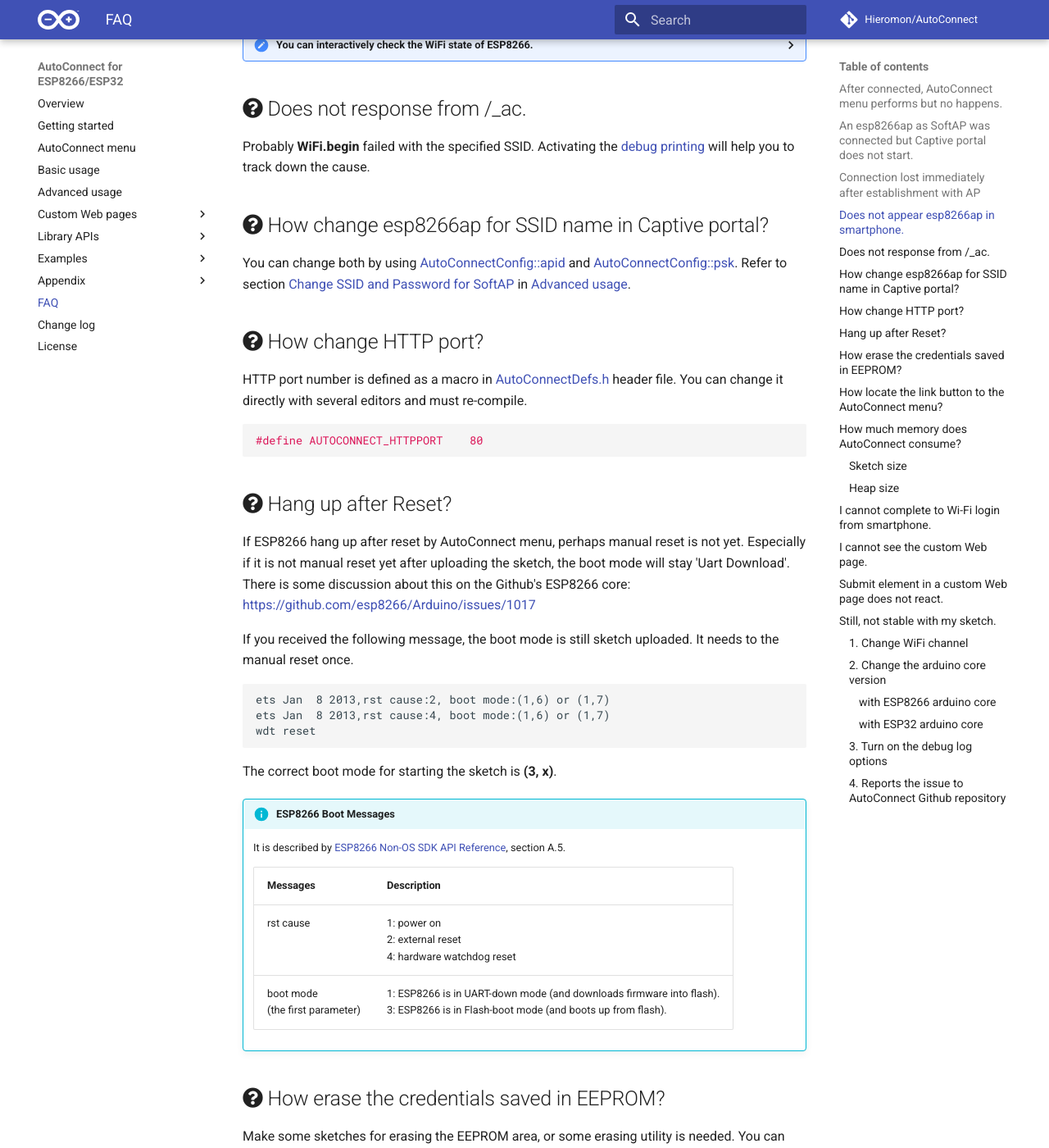
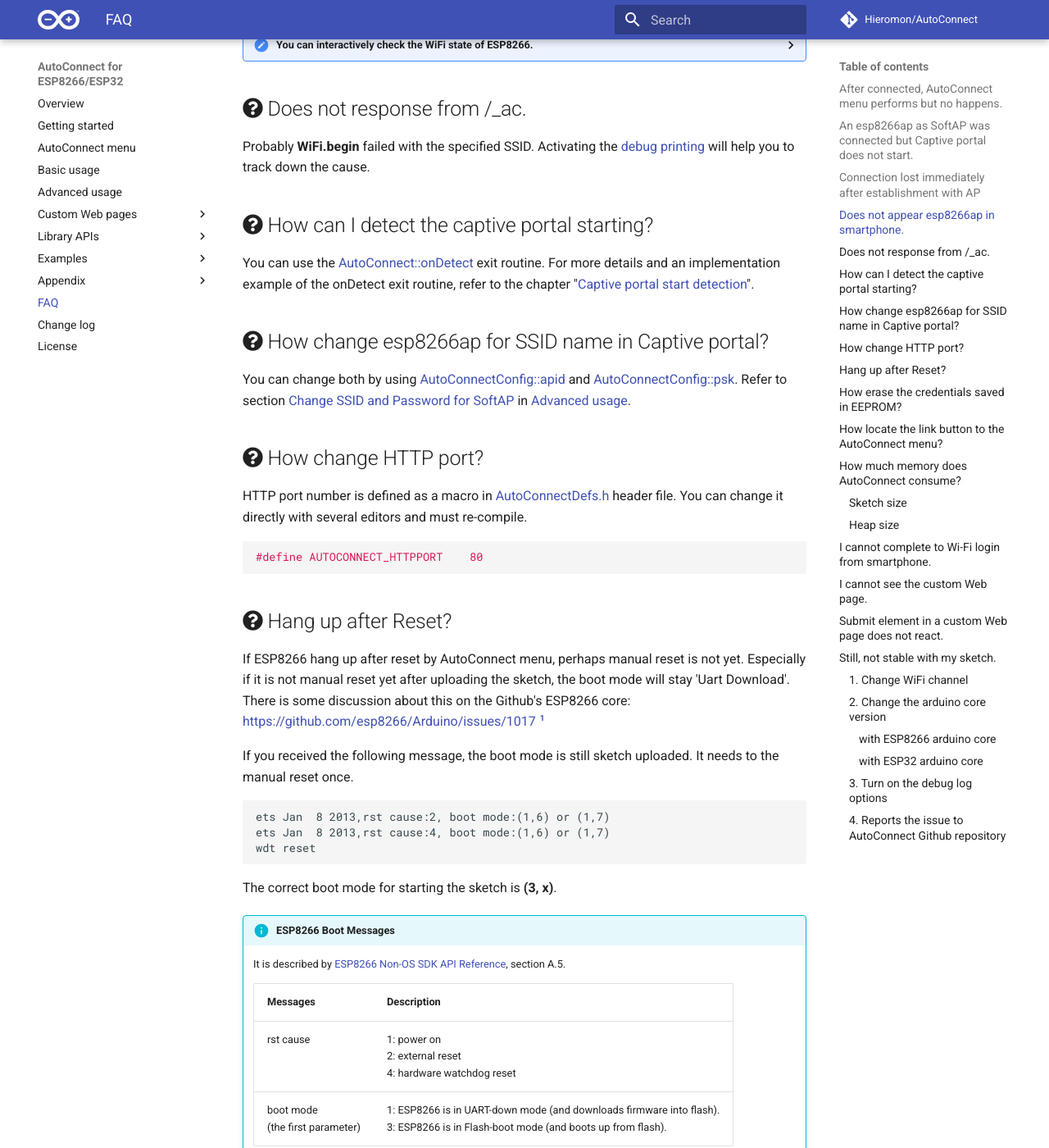
Before and after one commit to Hieromon/AutoConnect, an MkDocs documentation site: the page built from mkdocs/faq.md, in a window 1280 px wide and 1400 px high, scrolled down 2089 px. Shown: the whole window at 82% size. Built offline with MkDocs 1.6.1 and Material for MkDocs 9.7.7, drawn with Linux system fonts in a browser that asks for light colours; nearby versions of some CDN libraries; comment, search, counter and statistics services are not loaded; some of the changed text lies outside the part shown.

Commit message:
Add FAQ for the captive portal start detection.

```diff
--- a/mkdocs/faq.md
+++ b/mkdocs/faq.md
@@ -62,6 +62,10 @@
 
 Probably **WiFi.begin** failed with the specified SSID. Activating the [debug printing](advancedusage.md#debug-print) will help you to track down the cause.
 
+## <i class="fa fa-question-circle"></i> How can I detect the captive portal starting?
+
+You can use the [AutoConnect::onDetect](api.md#ondetect) exit routine. For more details and an implementation example of the onDetect exit routine, refer to the chapter "[Captive portal start detection](advancedusage.md#captive-portal-start-detection)".
+
 ## <i class="fa fa-question-circle"></i> How change esp8266ap for SSID name in Captive portal?
 
 You can change both by using [AutoConnectConfig::apid](apiconfig.md#apid) and [AutoConnectConfig::psk](apiconfig.md#psk). Refer to section [Change SSID and Password for SoftAP](advancedusage.md#change-ssid-and-password-for-softap) in [Advanced usage](advancedusage.md).
@@ -76,7 +80,9 @@
 
 ## <i class="fa fa-question-circle"></i> Hang up after Reset?
 
-If ESP8266 hang up after reset by AutoConnect menu, perhaps manual reset is not yet. Especially if it is not manual reset yet after uploading the sketch, the boot mode will stay 'Uart Download'. There is some discussion about this on the Github's ESP8266 core: https://github.com/esp8266/Arduino/issues/1017
+If ESP8266 hang up after reset by AutoConnect menu, perhaps manual reset is not yet. Especially if it is not manual reset yet after uploading the sketch, the boot mode will stay 'Uart Download'. There is some discussion about this on the Github's ESP8266 core: https://github.com/esp8266/Arduino/issues/1017 [^1]
+
+[^1]: This issue has been resolved in ESP8266 core 2.5.0 and later.
 
 If you received the following message, the boot mode is still sketch uploaded. It needs to the manual reset once.
 
```
